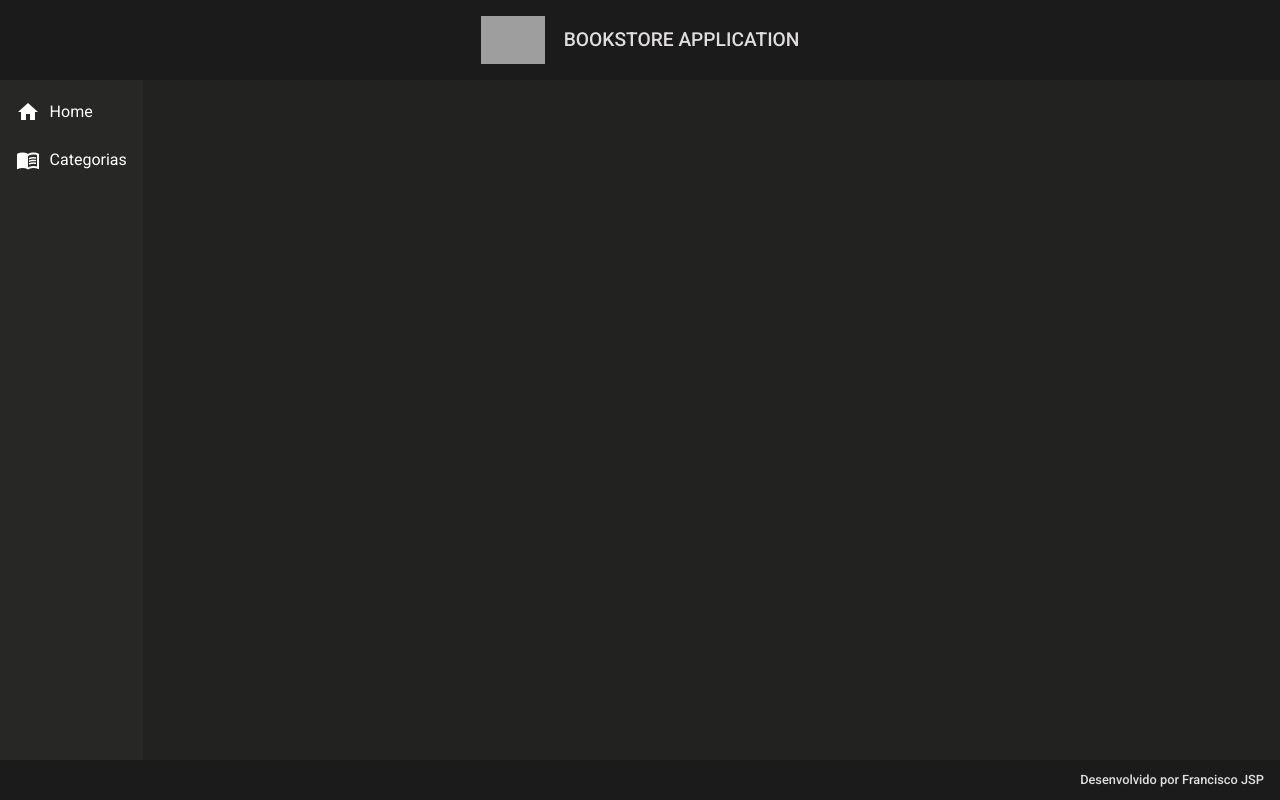
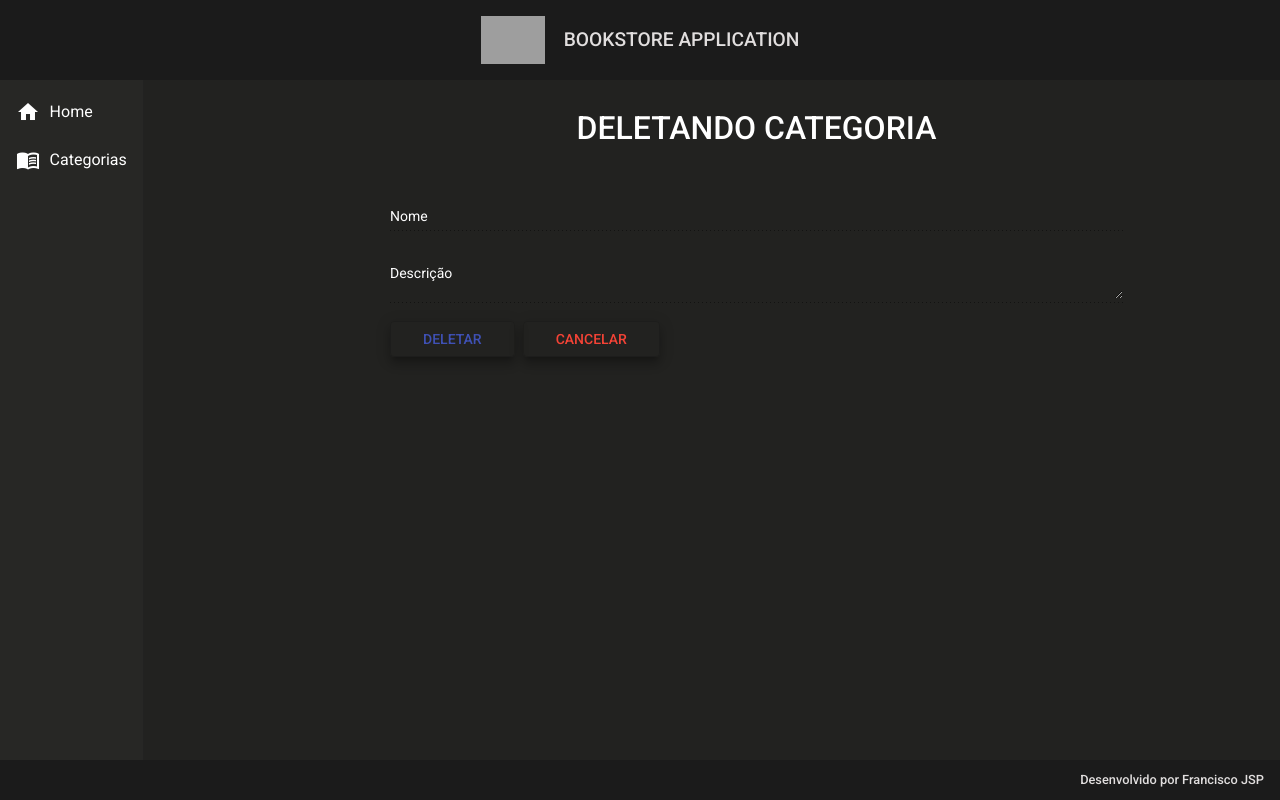
Before and after one commit to franciscosousajsp/bookstore-frontend, an Angular app: page /categorias/delete/1 in a window 1280 px wide. Before the commit this address led to /. Built offline with nearby package versions, Linux system fonts and the light colour scheme; no server answers; grey boxes are pictures that could not be loaded.

Commit message:
finalizando o delete da categoria

```diff
--- a/src/app/app-routing.module.ts
+++ b/src/app/app-routing.module.ts
@@ -1,6 +1,7 @@
 import { Component, NgModule } from '@angular/core';
 import { RouterModule, Routes } from '@angular/router';
 import { CategoriaCreateComponent } from './components/views/categoria/categoria-create/categoria-create.component';
+import { CategoriaDeleteComponent } from './components/views/categoria/categoria-delete/categoria-delete.component';
 import { CategoriaReadComponent } from './components/views/categoria/categoria-read/categoria-read.component';
 import { HomeComponent } from './components/views/home/home.component';
 
@@ -18,6 +19,11 @@
   {
     path: 'categorias/create',
     component: CategoriaCreateComponent
+  },
+
+  {
+    path:'categorias/delete/:id',
+   component: CategoriaDeleteComponent
   }
 ];
 
--- a/src/app/app.module.ts
+++ b/src/app/app.module.ts
@@ -24,6 +24,7 @@
 import {MatInputModule} from '@angular/material/input';
 import {MatFormFieldModule} from '@angular/material/form-field';
 import {MatSnackBarModule} from '@angular/material/snack-bar';
+import { CategoriaDeleteComponent } from './components/views/categoria/categoria-delete/categoria-delete.component';
 
 @NgModule({
   declarations: [
@@ -33,7 +34,8 @@
     NavComponent,
     HomeComponent,
     CategoriaReadComponent,
-    CategoriaCreateComponent
+    CategoriaCreateComponent,
+    CategoriaDeleteComponent
   ],
   imports: [
     BrowserModule,
--- /dev/null
+++ b/src/app/components/views/categoria/categoria-delete/categoria-delete.component.css
@@ -0,0 +1,38 @@
+form{
+    text-align: center;
+    width: 70%;
+    margin: 2rem auto 0 auto;
+}
+
+mat-label{
+    color: white;
+}
+
+::placeholder{
+    color: rgb(136, 138, 214);
+}
+
+h1{
+    font-size: 2rem;
+    font-weight: 500;
+    margin-bottom: 3rem;
+    color: white;
+}
+
+.font{
+    color: rgb(122, 106, 160);
+}
+.form{
+    width: 100%;
+}
+
+.buttons{
+    width: 100%;
+    text-align: start;
+}
+
+button{
+    margin-right: .5rem;
+    padding-right: 2rem;
+    padding-left: 2rem;
+}
--- /dev/null
+++ b/src/app/components/views/categoria/categoria-delete/categoria-delete.component.html
@@ -0,0 +1,18 @@
+<form>
+    <h1>DELETANDO CATEGORIA</h1>
+   <mat-form-field class="form">
+    <mat-label>Nome</mat-label>
+    <input class="font" matInput [(ngModel)] = "categoria.nome" type="text" name="nome" disabled>
+   </mat-form-field>
+
+   <mat-form-field class="form">
+    <mat-label>Descrição</mat-label>
+    <textarea class="font" matInput [(ngModel)] = "categoria.descricao"type="text" name="descricao" disabled></textarea>
+   </mat-form-field>
+
+   <div class="buttons">
+    <button (click)="delete()" class="mat-elevation-z8"  mat-stroked-button color="primary">DELETAR</button>
+    <button (click)="cancel()" class="mat-elevation-z8"  mat-stroked-button color="warn">CANCELAR</button>
+
+   </div>
+</form>
--- /dev/null
+++ b/src/app/components/views/categoria/categoria-delete/categoria-delete.component.ts
@@ -0,0 +1,45 @@
+import { Component, OnInit } from '@angular/core';
+import { ActivatedRoute, Router } from '@angular/router';
+import { Categoria } from '../categoria.model';
+import { CategoriaService } from '../categoria.service';
+
+@Component({
+  selector: 'app-categoria-delete',
+  templateUrl: './categoria-delete.component.html',
+  styleUrls: ['./categoria-delete.component.css']
+})
+export class CategoriaDeleteComponent implements OnInit {
+
+  categoria: Categoria = {
+    id: '',
+    nome: '',
+    descricao: ''
+  }
+
+  constructor(private service: CategoriaService, private route: ActivatedRoute, private router: Router) { }
+
+  ngOnInit(): void {
+    this.categoria.id = this.route.snapshot.paramMap.get('id')!
+    this.findById()
+  }
+
+  findById(): void{
+    this.service.findById(this.categoria.id!).subscribe((resposta) =>{
+      this.categoria.nome = resposta.nome
+      this.categoria.descricao = resposta.descricao
+    })
+  }
+
+  delete(): void{
+    this.service.delete(this.categoria.id!).subscribe((resposta) => {
+      this.router.navigate(['categorias'])
+      this.service.mensagem('Categoria deletada com sucesso')
+    }, err => {
+      this.service.mensagem(err.error.error)
+    })
+  }
+
+  cancel():void{
+    this.router.navigate(['categorias'])
+  }
+}
--- a/src/app/components/views/categoria/categoria-read/categoria-read.component.html
+++ b/src/app/components/views/categoria/categoria-read/categoria-read.component.html
@@ -43,7 +43,7 @@
                 <a class="edit" href="#">
                   <i class="material-icons">edit</i>
                 </a>
-                <a class="delete" href="#">
+                <a class="delete" routerLink="delete/{{row.id}}">
                   <i class="material-icons">delete</i>
                 </a>
               </td>
--- a/src/app/components/views/categoria/categoria.service.ts
+++ b/src/app/components/views/categoria/categoria.service.ts
@@ -19,9 +19,19 @@
     return this.http.get<Categoria[]>(url)
   }
 
+  findById(id: string): Observable<Categoria>{
+    const url = `${this.baseUrl}/categorias/${id}`
+    return this.http.get<Categoria>(url)
+  }
+
   create(categoria : Categoria):Observable<Categoria>{
     const url = `${this.baseUrl}/categorias`
     return this.http.post<Categoria>(url, categoria)
+  }
+
+  delete(id: string): Observable<void>{
+    const url = `${this.baseUrl}/categorias/${id}`
+    return this.http.delete<void>(url)
   }
 
   mensagem(str : string): void{
```
